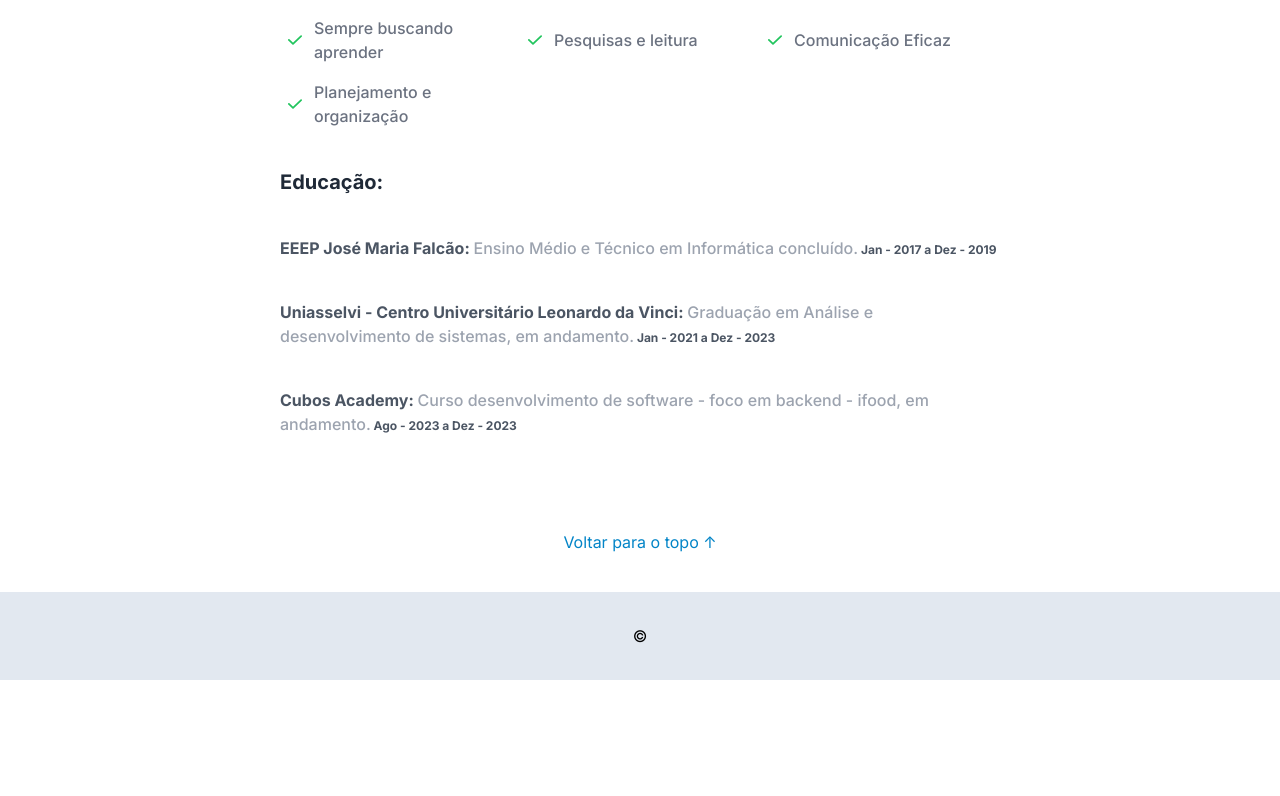
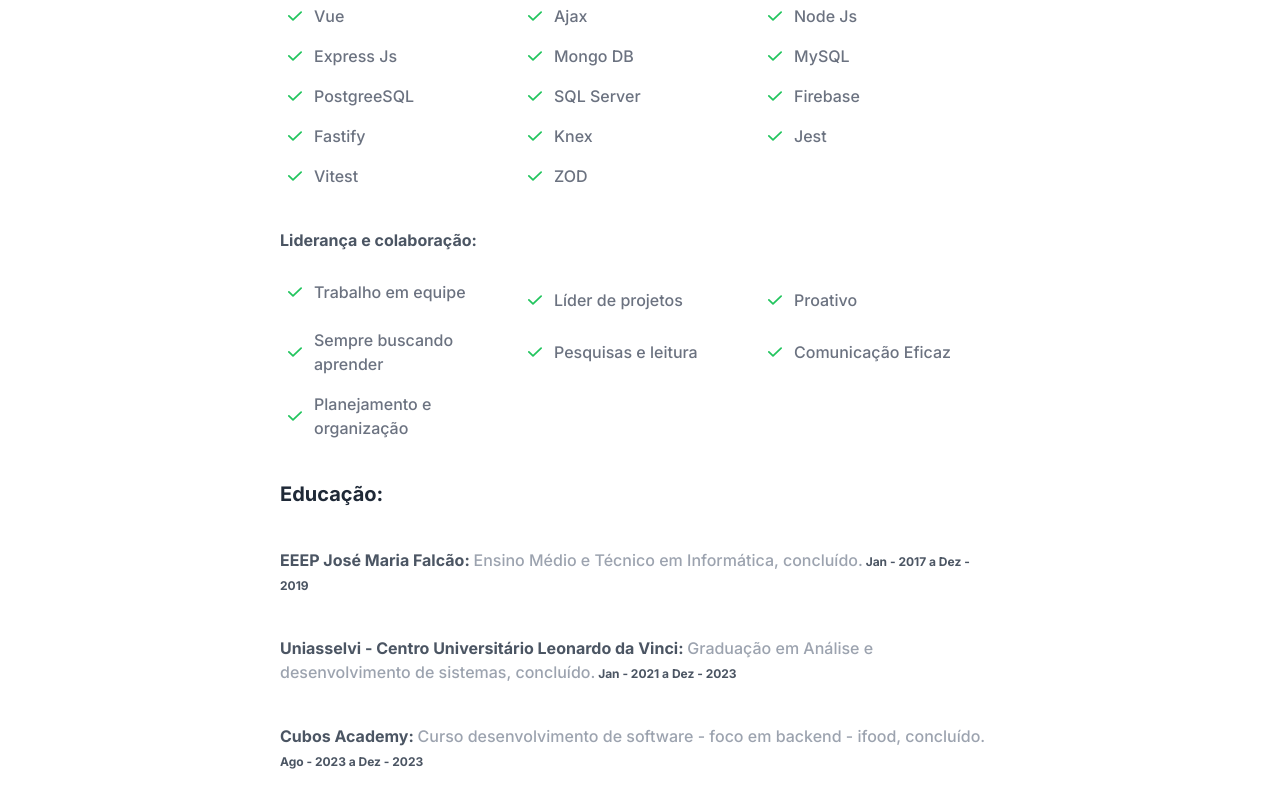
Before and after one commit to vittorRafael/portfolio, a React (Vite) app: page /sobre in a window 1280 px wide. Shown: the part 2044-2840 px from the top of the page. Before the commit the page ends 2724 px from the top, so only its background shows below. Built offline with nearby package versions, Linux system fonts and the light colour scheme; no server answers.

Commit message:
atualizando portfólio

```diff
--- a/src/components/pages/Sobre.jsx
+++ b/src/components/pages/Sobre.jsx
@@ -49,6 +49,12 @@ const Sobre = ({ user }) => {
           equipes e trabalhando em conjunto com outros desenvolvedores. Sendo
           líder de projetos e responsável por equipes e conversando diretamente
           com clientes sobre as demandas.
+        </p>
+        <p className="text-gray-400 font-medium">
+          <strong className="text-gray-600 font-bold">
+            Empresa Canopus:{' '}
+          </strong>
+          Como desenvolvedor fullstack, minha experiência inclui ajustar erros em aplicações em produção, acessar máquinas e servidores externos para extrair logs, e colaborar com equipes no México para interligar nossas aplicações com os apps deles. Utilizo a linguagem de programação Python para resolver problemas complexos e garantir a integração fluida entre sistemas, contribuindo para o sucesso contínuo dos projetos em que estou envolvido. Minhas habilidades técnicas e de comunicação me permitem resolver problemas complexos e garantir a integração fluida entre sistemas, contribuindo para o sucesso contínuo dos projetos em que estou envolvido.
         </p>
         <p className="text-gray-400 font-medium">
           <strong className="text-gray-600 font-bold">
@@ -401,6 +407,96 @@ const Sobre = ({ user }) => {
               </svg>
               <span>Firebase</span>
             </li>
+            <li className="flex items-center space-x-3">
+              <svg
+                className="flex-shrink-0 w-3.5 h-3.5 text-green-500 dark:text-green-400"
+                aria-hidden="true"
+                xmlns="http://www.w3.org/2000/svg"
+                fill="none"
+                viewBox="0 0 16 12"
+              >
+                <path
+                  stroke="currentColor"
+                  strokeLinecap="round"
+                  strokeLinejoin="round"
+                  strokeWidth="2"
+                  d="M1 5.917 5.724 10.5 15 1.5"
+                />
+              </svg>
+              <span>Fastify</span>
+            </li>
+            <li className="flex items-center space-x-3">
+              <svg
+                className="flex-shrink-0 w-3.5 h-3.5 text-green-500 dark:text-green-400"
+                aria-hidden="true"
+                xmlns="http://www.w3.org/2000/svg"
+                fill="none"
+                viewBox="0 0 16 12"
+              >
+                <path
+                  stroke="currentColor"
+                  strokeLinecap="round"
+                  strokeLinejoin="round"
+                  strokeWidth="2"
+                  d="M1 5.917 5.724 10.5 15 1.5"
+                />
+              </svg>
+              <span>Knex</span>
+            </li>
+            <li className="flex items-center space-x-3">
+              <svg
+                className="flex-shrink-0 w-3.5 h-3.5 text-green-500 dark:text-green-400"
+                aria-hidden="true"
+                xmlns="http://www.w3.org/2000/svg"
+                fill="none"
+                viewBox="0 0 16 12"
+              >
+                <path
+                  stroke="currentColor"
+                  strokeLinecap="round"
+                  strokeLinejoin="round"
+                  strokeWidth="2"
+                  d="M1 5.917 5.724 10.5 15 1.5"
+                />
+              </svg>
+              <span>Jest</span>
+            </li>
+            <li className="flex items-center space-x-3">
+              <svg
+                className="flex-shrink-0 w-3.5 h-3.5 text-green-500 dark:text-green-400"
+                aria-hidden="true"
+                xmlns="http://www.w3.org/2000/svg"
+                fill="none"
+                viewBox="0 0 16 12"
+              >
+                <path
+                  stroke="currentColor"
+                  strokeLinecap="round"
+                  strokeLinejoin="round"
+                  strokeWidth="2"
+                  d="M1 5.917 5.724 10.5 15 1.5"
+                />
+              </svg>
+              <span>Vitest</span>
+            </li>
+            <li className="flex items-center space-x-3">
+              <svg
+                className="flex-shrink-0 w-3.5 h-3.5 text-green-500 dark:text-green-400"
+                aria-hidden="true"
+                xmlns="http://www.w3.org/2000/svg"
+                fill="none"
+                viewBox="0 0 16 12"
+              >
+                <path
+                  stroke="currentColor"
+                  strokeLinecap="round"
+                  strokeLinejoin="round"
+                  strokeWidth="2"
+                  d="M1 5.917 5.724 10.5 15 1.5"
+                />
+              </svg>
+              <span>ZOD</span>
+            </li>
           </ul>
         </p>
 
@@ -543,7 +639,7 @@ const Sobre = ({ user }) => {
           <strong className="text-gray-600 font-bold">
             EEEP José Maria Falcão:{' '}
           </strong>
-          Ensino Médio e Técnico em Informática concluído.
+          Ensino Médio e Técnico em Informática, concluído.
           <span className="text-gray-600 text-xs font-bold">
             {' '}
             Jan - 2017 a Dez - 2019
@@ -553,7 +649,7 @@ const Sobre = ({ user }) => {
           <strong className="text-gray-600 font-bold">
             Uniasselvi - Centro Universitário Leonardo da Vinci:{' '}
           </strong>
-          Graduação em Análise e desenvolvimento de sistemas, em andamento.
+          Graduação em Análise e desenvolvimento de sistemas, concluído.
           <span className="text-gray-600 text-xs font-bold">
             {' '}
             Jan - 2021 a Dez - 2023
@@ -561,8 +657,7 @@ const Sobre = ({ user }) => {
         </p>
         <p className="text-gray-400 font-medium">
           <strong className="text-gray-600 font-bold">Cubos Academy: </strong>
-          Curso desenvolvimento de software - foco em backend - ifood, em
-          andamento.
+          Curso desenvolvimento de software - foco em backend - ifood, concluído.
           <span className="text-gray-600 text-xs font-bold">
             {' '}
             Ago - 2023 a Dez - 2023
```
